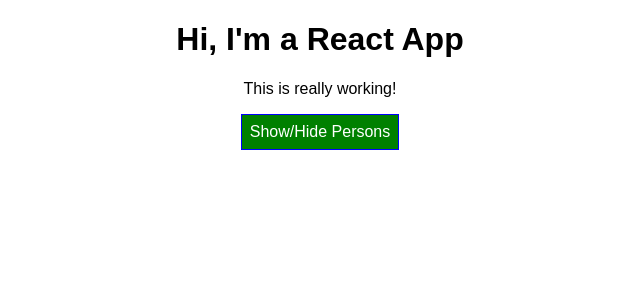
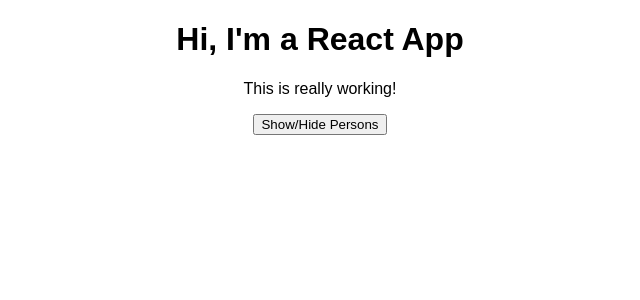
Before and after one commit to mimbele/react-playground, a React (Create React App) app: page / in a window 1280 px wide. Shown: the top 300 px of the page, without its empty margins (320-960 px from the left). Built offline with nearby package versions, Linux system fonts and the light colour scheme.

Commit message:
outsourcing cockpit -- now app.js is just a container and much more cleaner

```diff
--- a/src/Components/Cockpit/Cockpit.js
+++ b/src/Components/Cockpit/Cockpit.js
@@ -0,0 +1,33 @@
+import React from 'react'
+import Styles from './Cockpit.css'
+
+const cockpit = (props) => {
+
+    //change 'This is really working!' paragraph's css class dynamically
+    let pStyle = []
+    if (props.persons.length <=2) {
+      pStyle.push(Styles.red); //pStyle = ['red']
+    }
+    if (props.persons.length <=1) {
+      pStyle.push(Styles.bold); //pStyle = ['red', 'bold']
+    }
+    pStyle = pStyle.join(' ');
+
+
+    let buttonStyle = '';
+    if (props.showPersons) {
+        buttonStyle = Styles.Red;
+    }
+
+    return (
+        <div className={Styles.Cockpit}>
+            <h1>Hi, I'm a React App</h1>
+            <p className={pStyle}>This is really working!</p>
+            <button
+            className={buttonStyle}
+            onClick={props.buttonClicked}>Show/Hide Persons</button>
+        </div>
+    );
+}
+
+export default cockpit;
--- a/src/Components/Cockpit/cockpit.css
+++ b/src/Components/Cockpit/cockpit.css
@@ -0,0 +1,30 @@
+.red {
+    color: red;
+  }
+
+.bold {
+    font-weight: bold;
+  }
+
+.Cockpit button {
+  border: 1px solid blue;
+  background-color: green;
+  color: white;
+  cursor: pointer;
+  padding: 16px;
+}
+
+.Cockpit button:hover {
+  background-color: lightgreen;
+  color: black;
+}
+
+.Cockpit button.Red {
+  background-color: red;
+  color: white;
+}
+
+.Cockpit button.Red:hover {
+  background-color: salmon;
+  color: black;
+}
--- a/src/Containers/App.js
+++ b/src/Containers/App.js
@@ -1,6 +1,8 @@
 import React, { Component } from 'react';
+
 import Styles from './App.module.css';
 import Persons from '../Components/Persons/Persons';
+import Cockpit from '../Components/Cockpit/Cockpit';
 
 class App extends Component {
   state = {
@@ -35,15 +37,6 @@
   }
 
   render () {
-    const buttonStyle = {
-      backgroundColor: 'green', //green means clicking button will show persons
-      color: 'white',
-      font: 'inherit',
-      border: '1px solid blue',
-      padding: '8px',
-      cursor: 'pointer'
-    };
-
     let persons = null;
 
     if ( this.state.showPersons ) {
@@ -51,27 +44,15 @@
             persons={this.state.persons}
             clicked={this.deletePerson}
             inputChanged={this.updatePersonName} />
-
-      buttonStyle.backgroundColor = 'red'; //red means clicking button will hide persons
     }
 
-    //change 'This is really working!' paragraph's css class dynamically
-    let pStyle = []
-    if (this.state.persons.length <=2) {
-      pStyle.push(Styles.red); //pStyle = ['red']
-    }
-    if (this.state.persons.length <=1) {
-      pStyle.push(Styles.bold); //pStyle = ['red', 'bold']
-    }
-    pStyle = pStyle.join(' ');
 
     return (
       <div className={Styles.App}>
-        <h1>Hi, I'm a React App</h1>
-        <p className={pStyle}>This is really working!</p>
-        <button
-          style={buttonStyle}
-          onClick={this.togglePersonsVisibility}>Show/Hide Persons</button>
+        <Cockpit
+          buttonClicked={this.togglePersonsVisibility}
+          persons={this.state.persons}
+          showPersons={this.state.showPersons}/>
         {persons}
       </div>
     );
--- a/src/Containers/App.module.css
+++ b/src/Containers/App.module.css
@@ -1,11 +1,3 @@
 .App {
   text-align: center;
 }
-
-.red {
-  color: red;
-}
-
-.bold {
-  font-weight: bold;
-}
```
